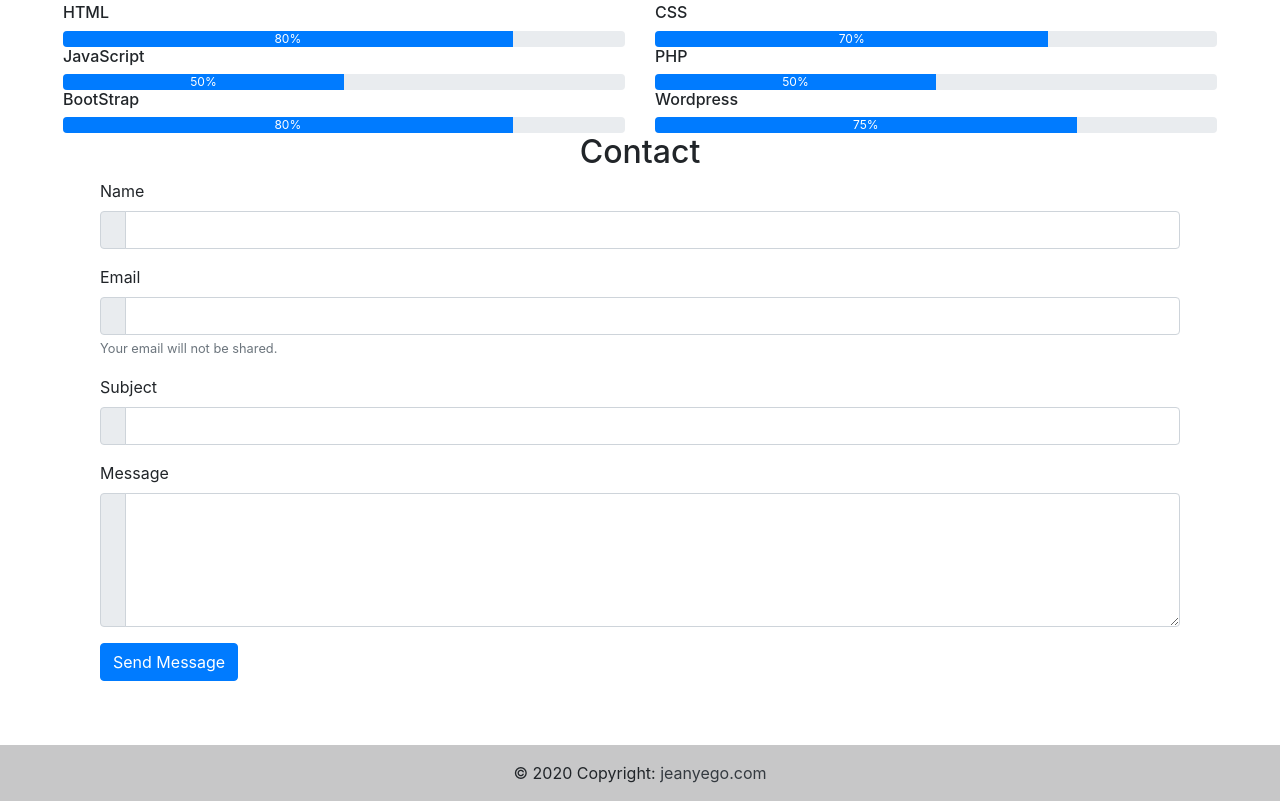
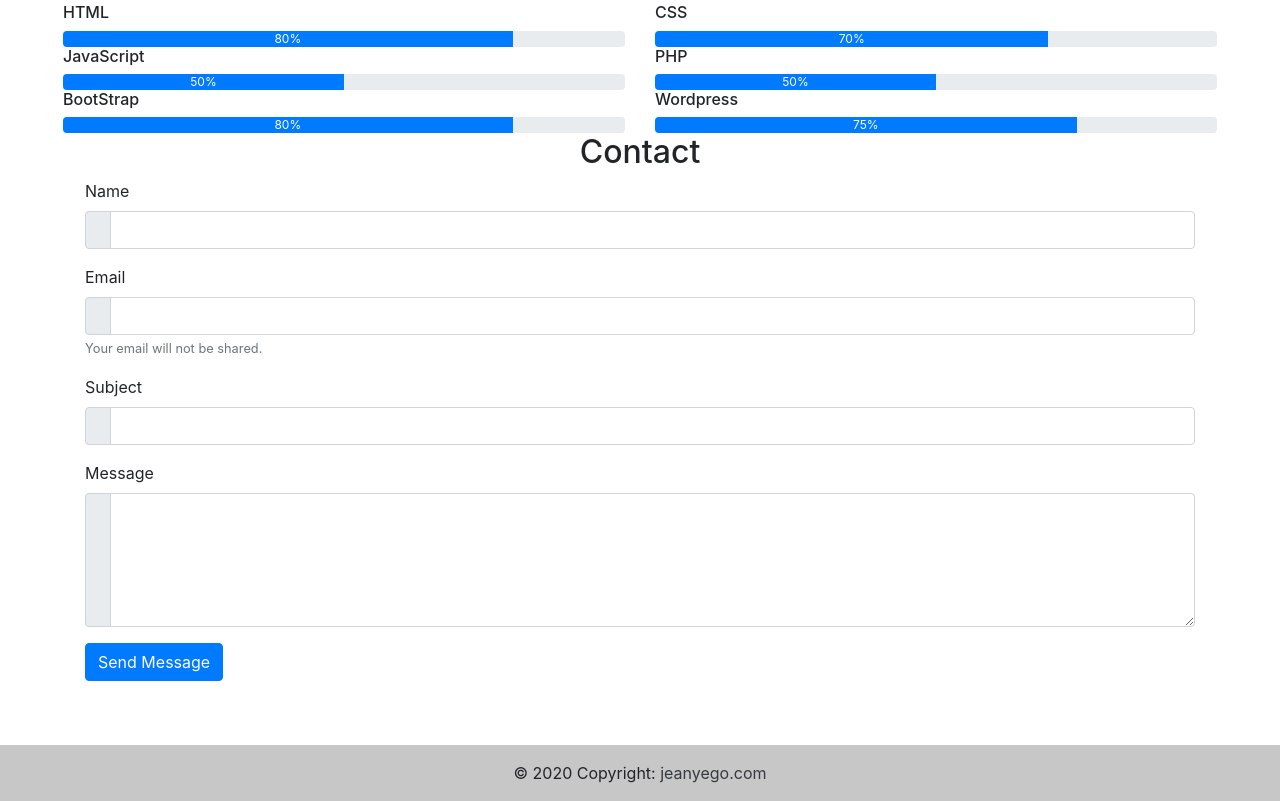
Before and after one commit to jeanyego/jyportfolio, a plain HTML site: page index.html in a window 1280 px wide. Shown: the part 1369-2170 px from the top of the page. Drawn offline with nearby package versions, Linux system fonts and the light colour scheme.

Commit message:
Update index.html

```diff
--- a/index.html
+++ b/index.html
@@ -195,7 +195,7 @@
 </div>
   </section>
   <section class="contact-section" style="justify-content: center;">
-    <div class="container" id="contact">
+    <div class="container-fluid" id="contact">
   <h2 style="text-align: center;">Contact</h2>
   <form name="frmContact" id="frmContact" method="post" action=""
       enctype="multipart/form-data" validate style="width: 100%; align-items: center;">
```
